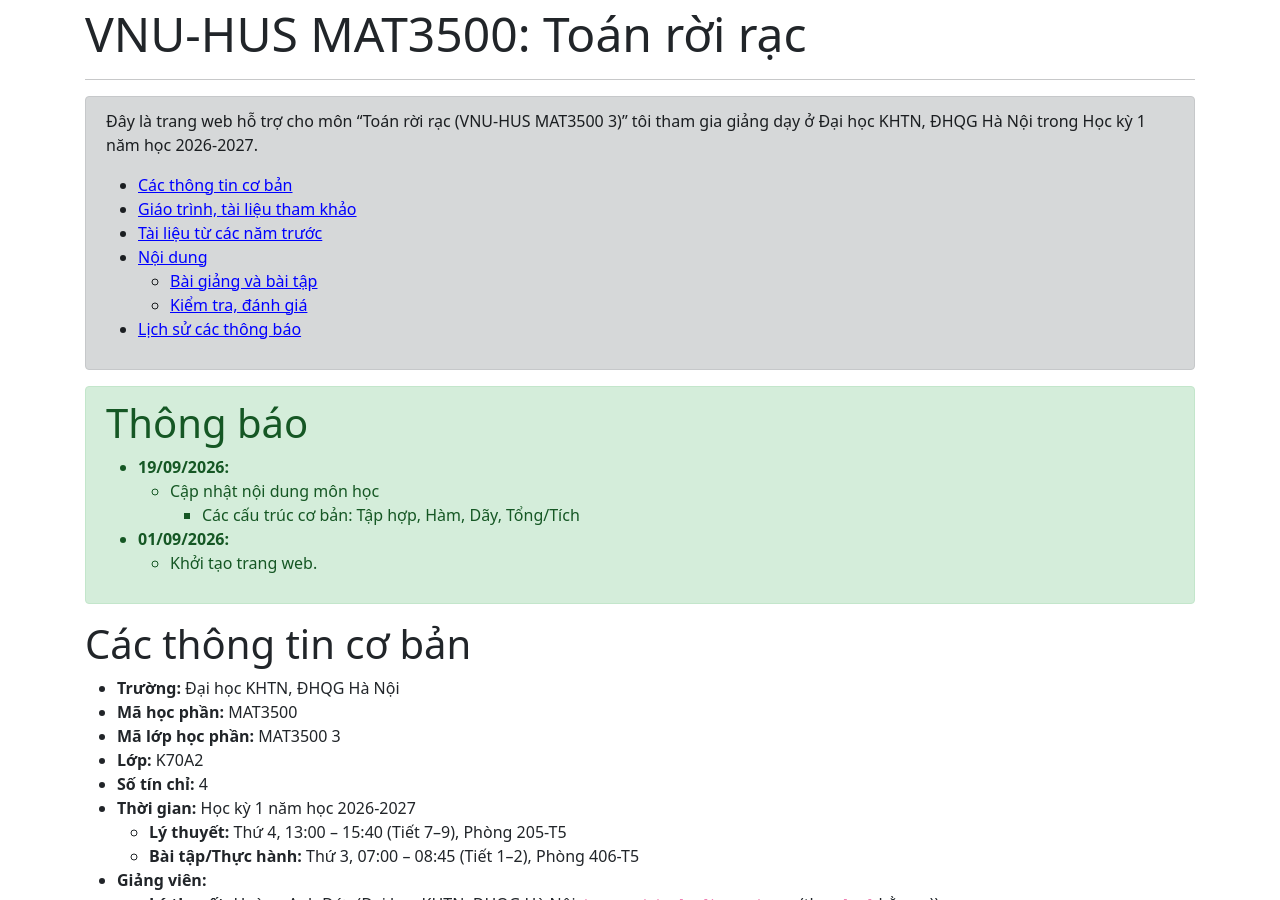
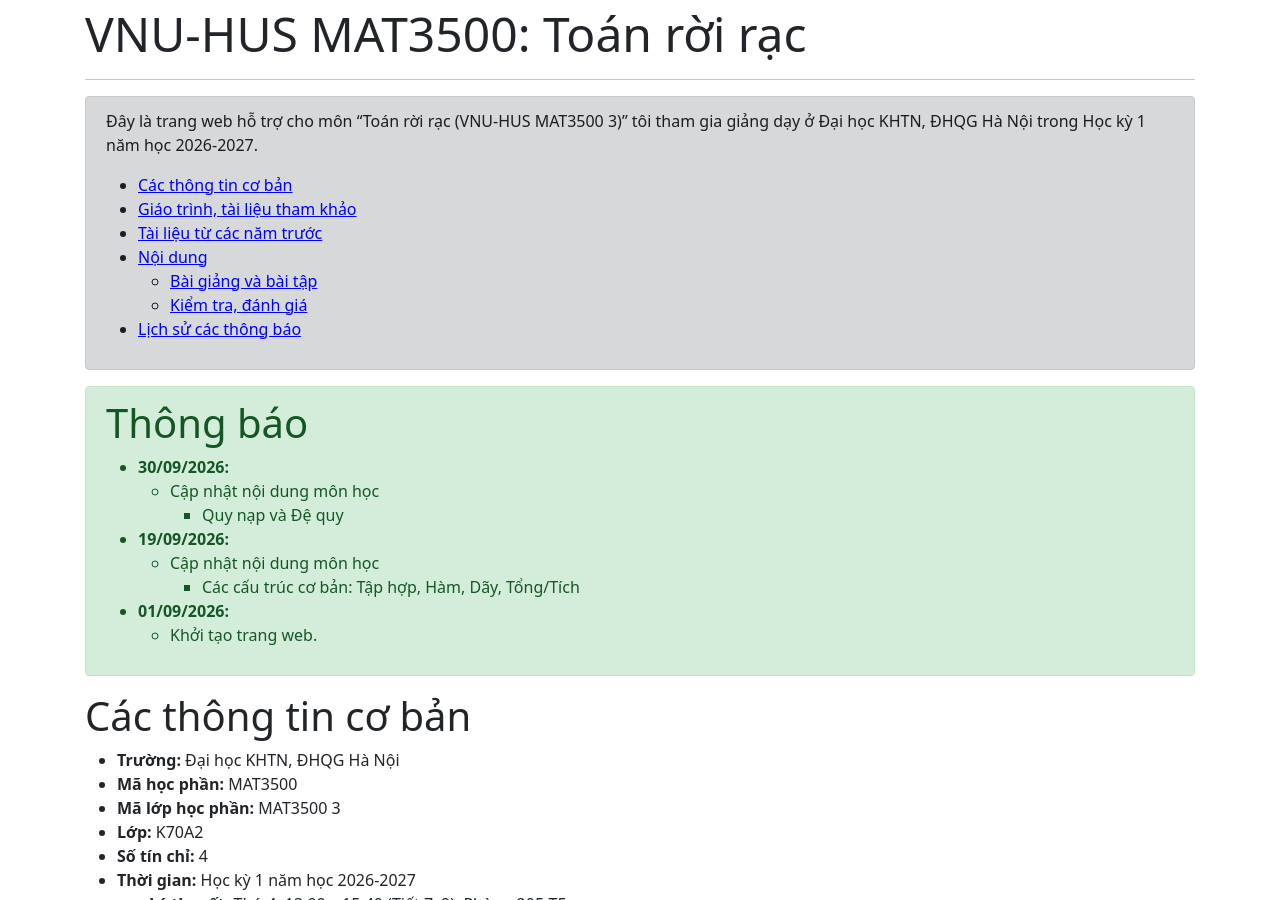
Before and after one commit to hoanganhduc/hoanganhduc.github.io, a Jekyll site: the page built from teaching/VNU-HUS/2026/winter/MAT3500-3/index.md, in a window 1280 px wide and 900 px high. Built offline with Jekyll 4.4.1, drawn with Linux system fonts in a browser that asks for light colours; nearby versions of some CDN libraries; a style sheet for code colours, icons or effects is not loaded; some of the changed text lies outside the part shown.

Commit message:
Link Induction and Recursion slides for MAT3500

```diff
--- a/teaching/VNU-HUS/2026/winter/MAT3500-3/index.md
+++ b/teaching/VNU-HUS/2026/winter/MAT3500-3/index.md
@@ -1,7 +1,7 @@
 ---
 layout: default
 title: "VNU-HUS MAT3500: Toán rời rạc"
-last_modified_at: 2026-09-19
+last_modified_at: 2026-09-30
 lang: "vi"
 katex: true
 ---
@@ -16,6 +16,9 @@ katex: true
 <div class="alert alert-success" role="alert" markdown="1">
 <h1>Thông báo</h1>
 
+* **30/09/2026:**
+  * Cập nhật nội dung môn học
+    * Quy nạp và Đệ quy
 * **19/09/2026:**
   * Cập nhật nội dung môn học
     * Các cấu trúc cơ bản: Tập hợp, Hàm, Dãy, Tổng/Tích
```
Also changed, not shown: other parts of teaching/VNU-HUS/2026/winter/MAT3500-3/index.md (+1 -1 lines).
